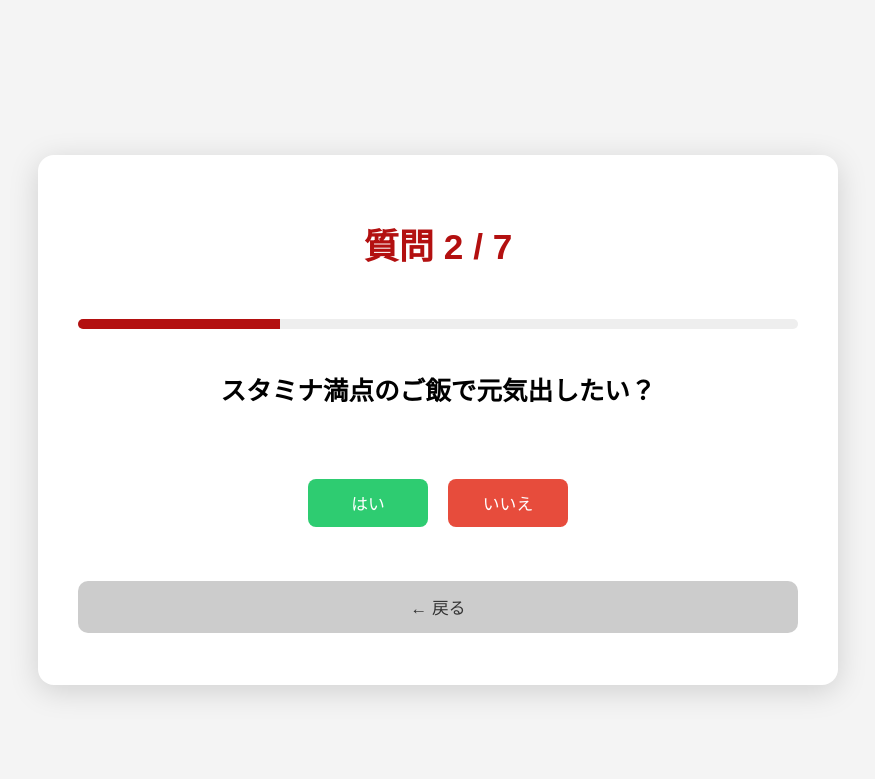
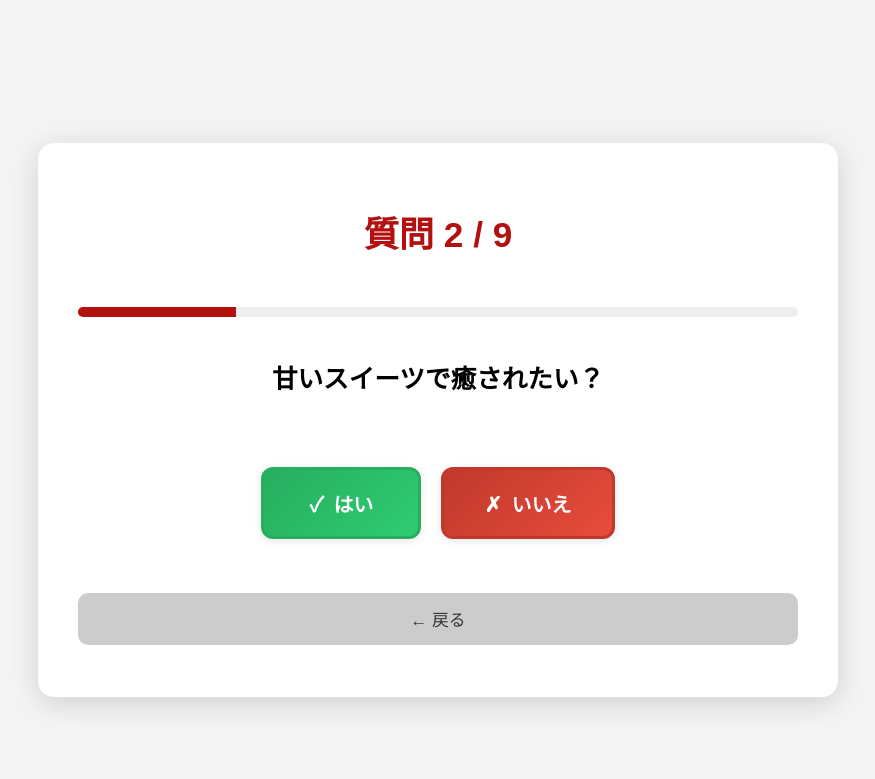
Before and after one commit to 14nasora/pekomap-app, a Flask app: page /quiz/1 in a window 1280 px wide. Shown: the top 779 px of the page, without its empty margins (202-1077 px from the left). Run offline with Flask 2, Linux system fonts and the light colour scheme.

Commit message:
feat: 質問内容改善

```diff
--- a/app.py
+++ b/app.py
@@ -12,24 +12,35 @@ logger = logging.getLogger(__name__)
 app = Flask(__name__)
 
 def get_result_type(answers: str) -> str:
-    """回答から結果のタイプを決定する"""
+    """回答から結果のタイプを決定する（重み付け対応）"""
     try:
         answers_list = answers.split(",") if answers else []
 
-        # 特別なケース: 肉タイプが含まれていれば必ず肉を選択
-        if "niku" in answers_list:
-            return "niku"
-
-        # 通常の集計処理
-        counts: Dict[str, int] = {}
-        for answer_type in answers_list:
-            if answer_type in TYPE_TO_CATEGORY:
-                counts[answer_type] = counts.get(answer_type, 0) + 1
-
-        if not counts:
+        if not answers_list:
             return "healing"  # デフォルトタイプ
 
-        return max(counts, key=counts.get)
+        # 重み付きスコア計算
+        scores: Dict[str, float] = {}
+
+        for idx, answer_type in enumerate(answers_list):
+            if answer_type in TYPE_TO_CATEGORY and idx < len(QUESTIONS):
+                weight = QUESTIONS[idx].get("weight", 1)
+                scores[answer_type] = scores.get(answer_type, 0) + weight
+
+        if not scores:
+            return "healing"
+
+        # 最高スコアのタイプを取得
+        result_type = max(scores, key=scores.get)
+
+        # 特別ルール：肉タイプが高スコアまたは2回以上選ばれていれば優先
+        if "niku" in scores:
+            niku_count = answers_list.count("niku")
+            if niku_count >= 2 or scores["niku"] >= max(scores.values()) * 0.8:
+                return "niku"
+
+        return result_type
+
     except Exception as e:
         logger.error(f"結果タイプの決定中にエラーが発生: {e}")
         return "healing"  # エラー時はデフォルトタイプを返す
--- a/static/style.css
+++ b/static/style.css
@@ -40,29 +40,62 @@ body {
 }
 
 .btn {
-    padding: 12px 28px;
-    font-size: 1.05rem;
-    border: none;
-    border-radius: 8px;
+    padding: 18px 40px;
+    font-size: 1.25rem;
+    font-weight: 600;
+    border: 3px solid transparent;
+    border-radius: 12px;
     cursor: pointer;
-    transition: all 0.18s ease;
+    transition: all 0.2s ease;
     background-color: #b31010;
     color: white;
-    min-width: 120px;
+    min-width: 160px;
     width: auto; /* デスクトップでは横幅を自動にして並列表示を維持 */
+    box-shadow: 0 2px 8px rgba(0,0,0,0.1);
+    position: relative;
+    touch-action: manipulation; /* タップの反応を最適化 */
 }
 
 .btn:hover {
-    transform: translateY(-2px);
-    box-shadow: 0 4px 12px rgba(0,0,0,0.15);
+    transform: translateY(-3px);
+    box-shadow: 0 6px 16px rgba(0,0,0,0.2);
+}
+
+.btn:active {
+    transform: translateY(-1px);
+    box-shadow: 0 2px 8px rgba(0,0,0,0.15);
 }
 
 .btn-yes {
-    background-color: #2ecc71;
+    background: linear-gradient(135deg, #27ae60 0%, #2ecc71 100%);
+    border-color: #27ae60;
+}
+
+.btn-yes:hover {
+    background: linear-gradient(135deg, #229954 0%, #27ae60 100%);
+    border-color: #1e8449;
+}
+
+.btn-yes::before {
+    content: "✓ ";
+    font-size: 1.3rem;
+    margin-right: 4px;
 }
 
 .btn-no {
-    background-color: #e74c3c;
+    background: linear-gradient(135deg, #c0392b 0%, #e74c3c 100%);
+    border-color: #c0392b;
+}
+
+.btn-no:hover {
+    background: linear-gradient(135deg, #a93226 0%, #c0392b 100%);
+    border-color: #922b21;
+}
+
+.btn-no::before {
+    content: "✗ ";
+    font-size: 1.3rem;
+    margin-right: 4px;
 }
 
 /* --- コンテナ --- */
@@ -166,14 +199,15 @@ a:hover {
 
     .quiz-form {
         flex-direction: column; /* ボタンを縦並びにする */
-        gap: 12px;
+        gap: 16px;
     }
 
     .btn {
         width: 100%;
         min-width: unset;
-        padding: 14px;
-        font-size: 1rem;
+        padding: 18px 20px;
+        font-size: 1.1rem;
+        min-height: 56px; /* タップしやすい最小高さを確保 */
     }
 
     a {
```
Also changed, not shown: config.py (+12 -10 lines).
